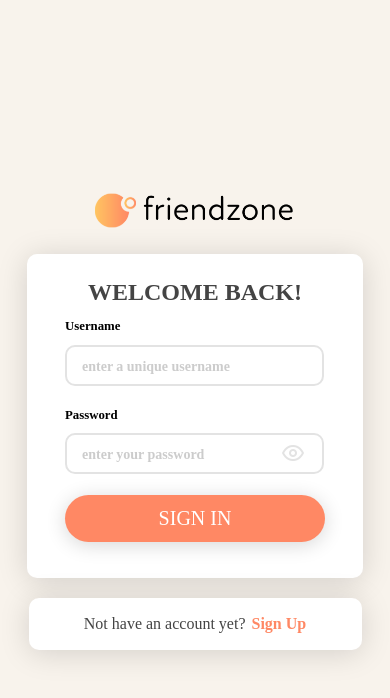
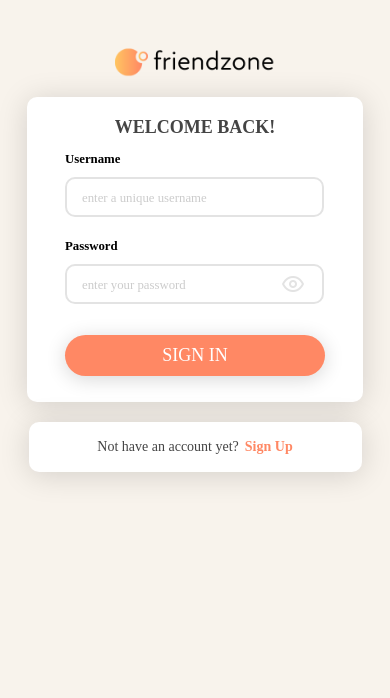
Before and after one commit to PiriyaDEV/friendzone_app, a Vue app: page /login in a window 390 px wide. Shown: the top 698 px of the page. Built offline with nearby package versions, Linux system fonts and the light colour scheme; a web font is replaced by a local one; what vue2-smooth-scroll would draw is missing.

Commit message:
Update Login.vue

```diff
--- a/src/views/Login.vue
+++ b/src/views/Login.vue
@@ -144,13 +144,13 @@ export default {
 
 </script>
 
-<style scoped>
-
+<<style scoped>
 #login {
   background-color: #f8f3ec;
   /* background-image: url("../assets/harryfer-background.jpg"); */
-  overflow: scroll;
-  height: auto;
+  overflow-x: hidden;
+  overflow-y: auto;
+  /* height: auto; */
   width: 100vw;
   height: 100vh;
   display: flex;
@@ -165,23 +165,23 @@ export default {
   cursor: pointer;
 }
 #whitelogo {
-  width: 200px;
-  margin-top: 30px;
-  margin-bottom: 25px;
+  width: 160px;
+  margin-top: 20px;
+  margin-bottom: 20px;
   cursor: pointer;
 }
 #header_title {
   color: #444444;
-  font-size: 3em;
+  font-size: 2.5em;
   font-weight: 800;
-  padding-top: 25px;
+  padding-top: 20px;
   text-align: center;
   margin: 0;
   padding-bottom: 3px;
 }
 .input_box {
-  font-size: 1.75em;
-  font-weight: 600;
+  font-size: 1.6em;
+  font-weight: 450;
   color: #444444;
   width: 400px;
   padding: 12px 12px 9px 15px;
@@ -190,17 +190,7 @@ export default {
   margin-bottom: 11px;
   box-shadow: none;
 }
-.date_box {
-  font-size: 1.75em;
-  font-weight: 450;
-  color: #444444;
-  width: 100%;
-  padding: 12px 12px 9px 15px;
-  border: 2px solid #e3e3e3;
-  border-radius: 10px;
-  margin-bottom: 11px;
-  box-shadow: none;
-}
+
 #login_account {
   padding: 0px 38px;
 }
@@ -210,7 +200,7 @@ export default {
 }
 #signin_button {
   color: #ffffff;
-  font-size: 2.5em;
+  font-size: 2.25em;
   font-family: "Atten-Round-New";
   text-align: center;
   width: 100%;
@@ -219,16 +209,16 @@ export default {
   box-shadow: 0px 3px 20px #00000029;
   border-radius: 35px;
   border: none;
-  margin-top: 10px;
+  margin-top: 20px;
   transition: 0.3s;
-  margin-bottom: 20px;
+  margin-bottom: 10px;
 }
 #signin_button:hover {
   background-color: #ffbb62;
   transition: 0.3s;
 }
 #term {
-  font-size: 1.75em;
+  font-size: 1.6em;
   text-align: left;
   line-height: 20px;
   letter-spacing: 0.2px;
@@ -238,6 +228,12 @@ export default {
   justify-content: center;
   margin: 8px 0px;
 }
+
+#term > p {
+  margin: 10px 0px;
+  text-align: center;
+}
+
 #login_suggest {
   margin: 25px 0px 50px 0px;
   display: flex;
@@ -247,13 +243,13 @@ export default {
   width: 507px;
 }
 #alreadyhave {
-  font-size: 2em;
+  font-size: 1.75em;
   font-weight: 500;
   color: #444444;
   margin: 0;
 }
 #signin {
-  font-size: 2em;
+  font-size: 1.75em;
   font-weight: 550;
   color: #ff8864;
   padding-left: 6px;
@@ -279,13 +275,22 @@ export default {
     -moz-appearance: none;
     appearance: none;
   }
+
+  #header_title{
+    font-size: 2.25em;
+  }
+
+  #signin_button{
+    padding: 10px 0px;
+  }
+
   #login {
     display: flex;
     justify-content: center;
-    align-items: center;
+    align-items: flex-start;
   }
   #whitelogo {
-    width: 200px;
+    /* width: 200px; */
     margin-top: 45px;
   }
 }
```
